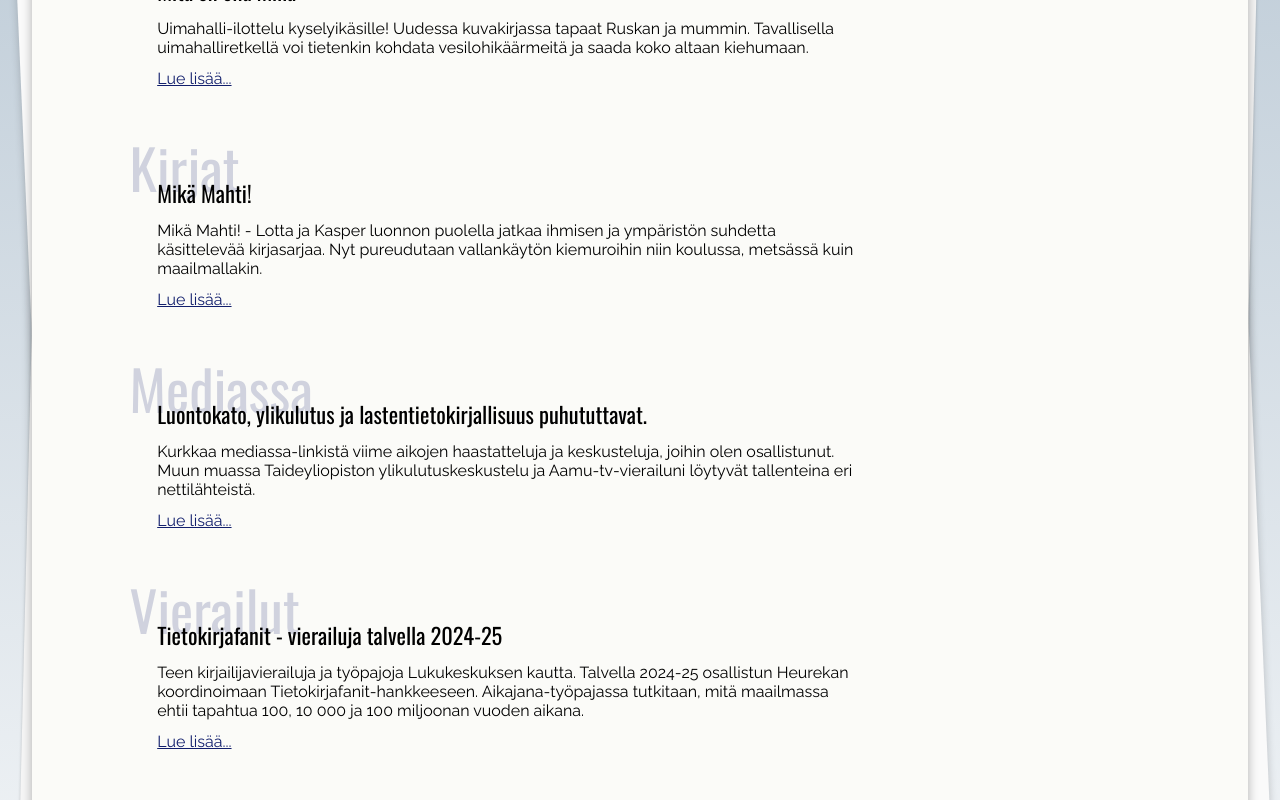
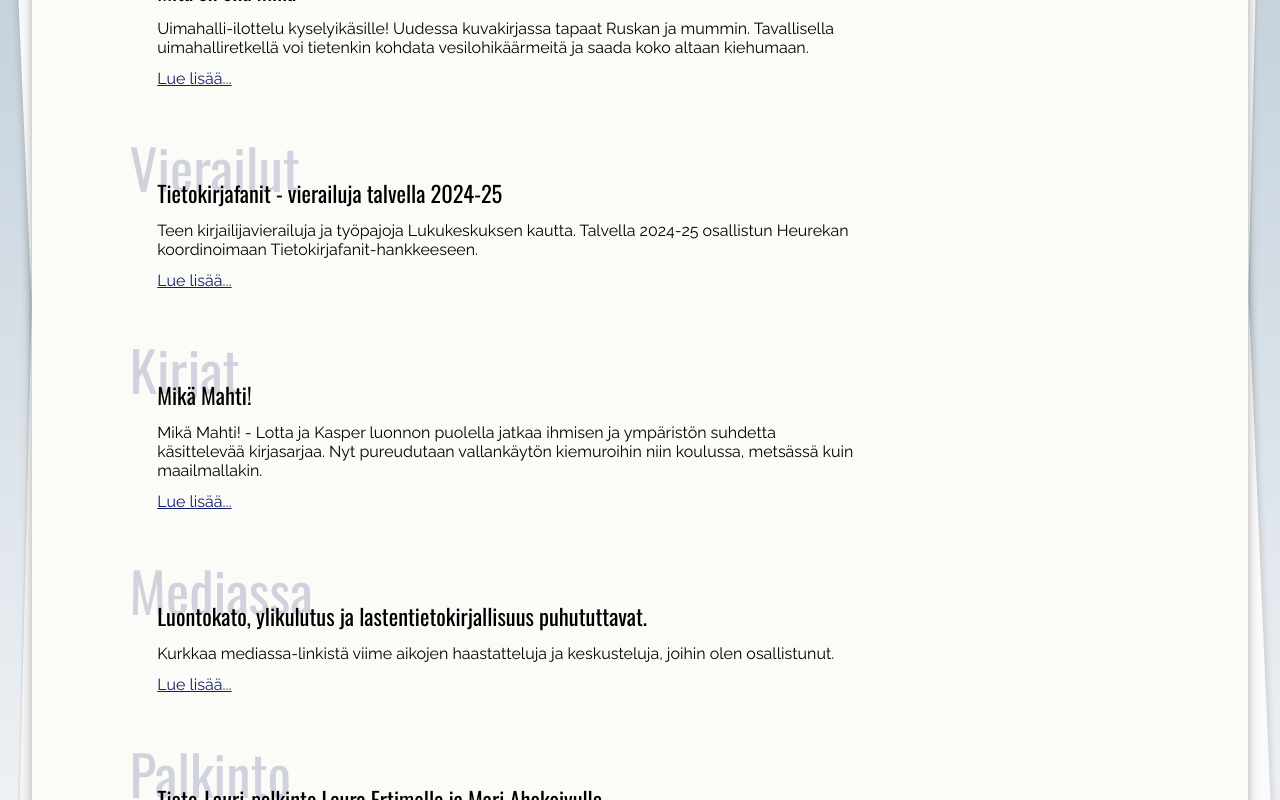
Before and after one commit to ramert/lauraertimo, a Vue app: page / in a window 1280 px wide. Shown: the part 760-1560 px from the top of the page. Built offline with nearby package versions, Linux system fonts and the light colour scheme.

Commit message:
Fix home page order and copy

```diff
--- a/src/views/Home.vue
+++ b/src/views/Home.vue
@@ -33,6 +33,12 @@ const news = [
         title: 'Mitä on olla minä',
         text: 'Uimahalli-ilottelu kyselyikäsille! Uudessa kuvakirjassa tapaat Ruskan ja mummin. Tavallisella uimahalliretkellä voi tietenkin kohdata vesilohikäärmeitä ja saada koko altaan kiehumaan.',
         link: '/books#mitaOnOllaMina'
+   },
+    {
+        category: 'Vierailut',
+        title: 'Tietokirjafanit - vierailuja talvella 2024-25',
+        text: 'Teen kirjailijavierailuja ja työpajoja Lukukeskuksen kautta. Talvella 2024-25 osallistun Heurekan koordinoimaan Tietokirjafanit-hankkeeseen.',
+        link: "/author"
     },
    {
         category: 'Kirjat',
@@ -40,18 +46,11 @@ const news = [
         text: 'Mikä Mahti! - Lotta ja Kasper luonnon puolella jatkaa ihmisen ja ympäristön suhdetta käsittelevää kirjasarjaa. Nyt pureudutaan vallankäytön kiemuroihin niin koulussa, metsässä kuin maailmallakin.',
         link: '/books#mikaMahti'
     },
-
     {
         category: 'Mediassa',
         title: 'Luontokato, ylikulutus ja lastentietokirjallisuus puhututtavat.',
-        text: 'Kurkkaa mediassa-linkistä viime aikojen haastatteluja ja keskusteluja, joihin olen osallistunut. Muun muassa Taideyliopiston ylikulutuskeskustelu ja Aamu-tv-vierailuni löytyvät tallenteina eri nettilähteistä.',
+        text: 'Kurkkaa mediassa-linkistä viime aikojen haastatteluja ja keskusteluja, joihin olen osallistunut.',
         link: "/media"
-    },
-        {
-        category: 'Vierailut',
-        title: 'Tietokirjafanit - vierailuja talvella 2024-25',
-        text: 'Teen kirjailijavierailuja ja työpajoja Lukukeskuksen kautta. Talvella 2024-25 osallistun Heurekan koordinoimaan Tietokirjafanit-hankkeeseen. Aikajana-työpajassa tutkitaan, mitä maailmassa ehtii tapahtua 100, 10 000 ja 100 miljoonan vuoden aikana.',
-        link: "/author"
     },
     {
         category: 'Palkinto',
```
